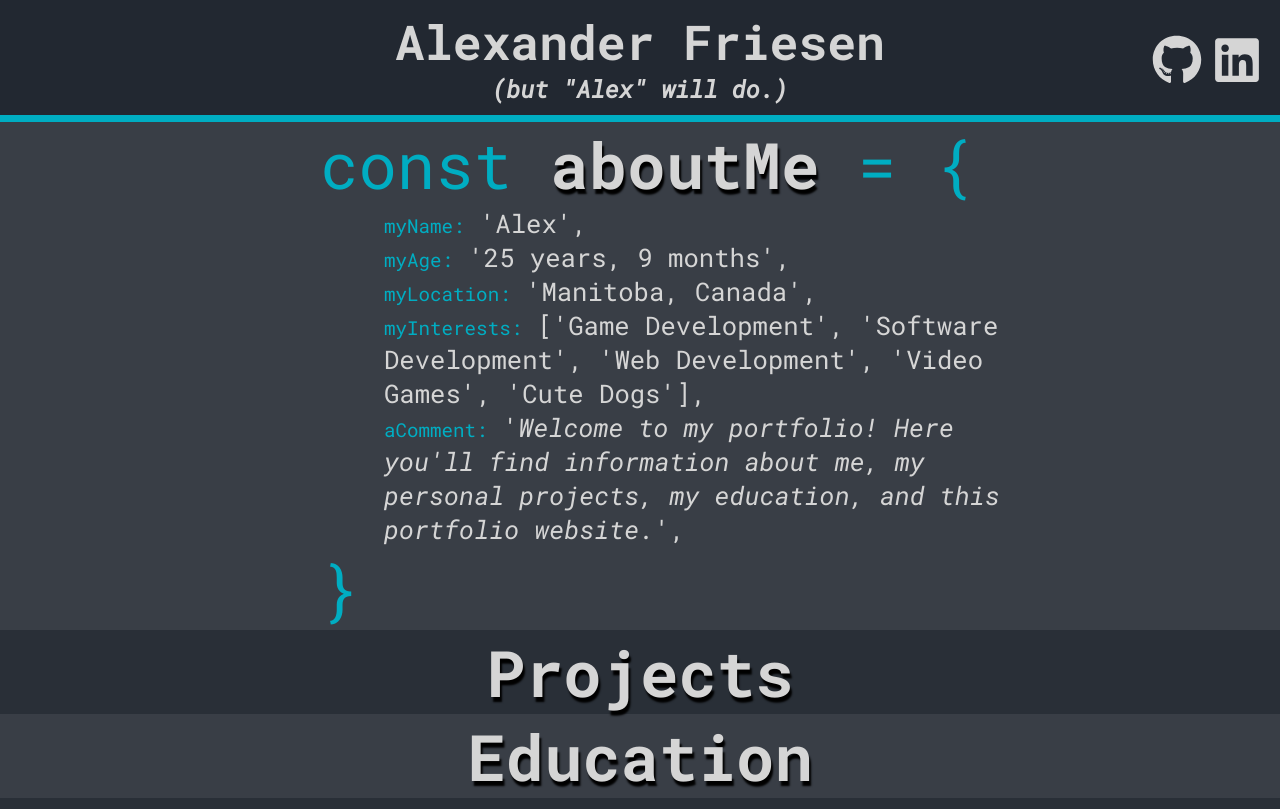
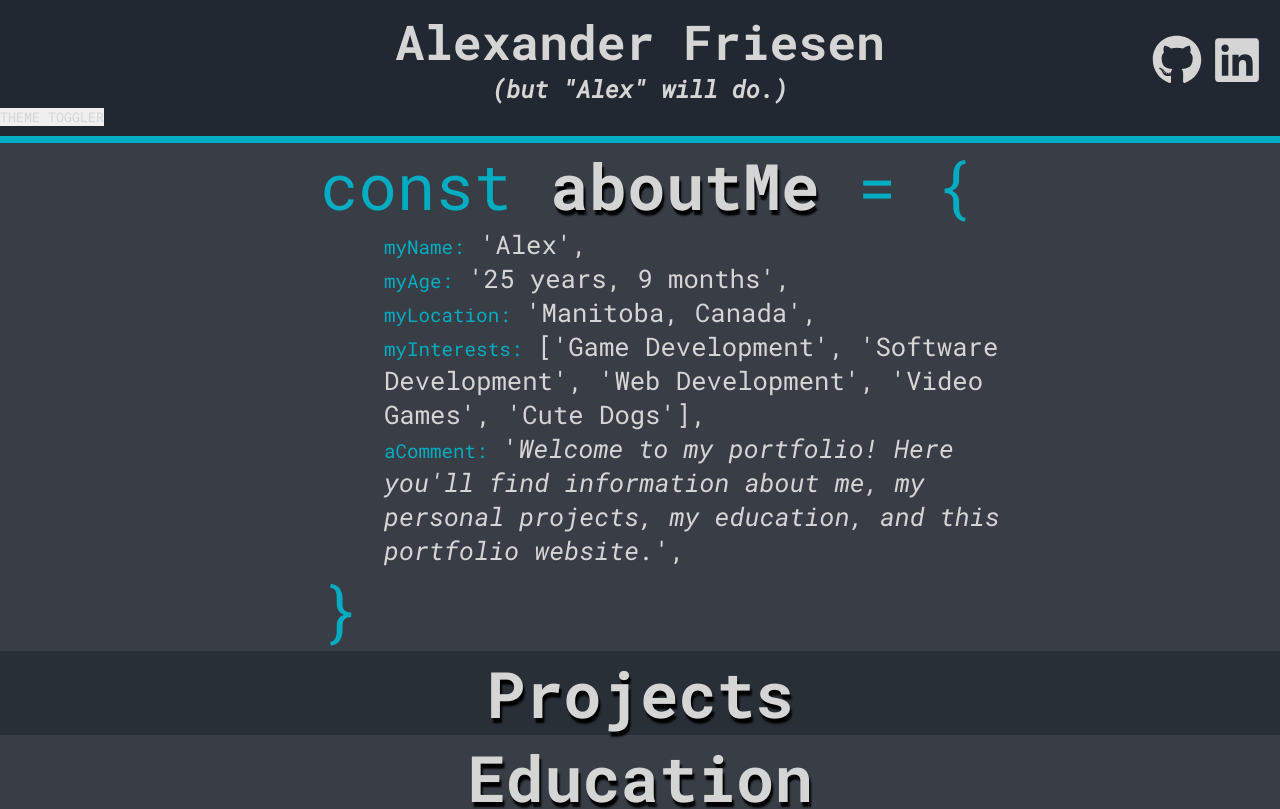
Before and after one commit to TritoLL/react-portfolio, a React (Create React App) app: page / in a window 1280 px wide. Shown: the top 809 px of the page. Built offline with nearby package versions, Linux system fonts and the light colour scheme.

Commit message:
add basics of theme switcher

```diff
--- a/src/App.js
+++ b/src/App.js
@@ -1,4 +1,4 @@
-import React from "react";
+import React, { useState } from "react";
 import { ThemeProvider } from "styled-components";
 import { lightTheme, darkTheme } from "./styles/themes";
 import { GlobalStyle } from "./styles/GlobalStyle";
@@ -12,13 +12,23 @@ import Home from "./pages/Home";
 import PageNotFound from "./pages/PageNotFound";
 
 function App() {
+    const [theme, setTheme] = useState("darkTheme");
+
+    const toggleTheme = () => {
+        theme === "darkTheme" ? setTheme("lightTheme") : setTheme("darkTheme");
+    };
+
     return (
-        <ThemeProvider theme={darkTheme}>
+        <ThemeProvider theme={theme === "darkTheme" ? darkTheme : lightTheme}>
             <GlobalStyle />
             <Router>
                 <Switch>
-                    <Route exact path="/" component={Home} />
-                    <Route path="/404" component={PageNotFound} />
+                    <Route exact path="/">
+                        <Home toggleTheme={toggleTheme} />
+                    </Route>
+                    <Route path="/404">
+                        <PageNotFound />
+                    </Route>
                     <Redirect to="/404" />
                 </Switch>
             </Router>
--- a/src/components/Header.js
+++ b/src/components/Header.js
@@ -1,7 +1,8 @@
 import React from "react";
 import IconLinks from "./IconLinks";
+import ThemeToggler from "./ThemeToggler";
 
-const Header = () => {
+const Header = ({ toggleTheme }) => {
     return (
         <header>
             <a href="#top" className="fake-link">
@@ -11,6 +12,7 @@ const Header = () => {
                 <i>(but "Alex" will do.)</i>
             </h2>
             <IconLinks />
+            <ThemeToggler toggleTheme={toggleTheme} />
         </header>
     );
 };
--- /dev/null
+++ b/src/components/ThemeToggler.js
@@ -0,0 +1,7 @@
+import React from "react";
+
+const ThemeToggler = ({ toggleTheme }) => {
+    return <button onClick={toggleTheme}>THEME TOGGLER</button>;
+};
+
+export default ThemeToggler;
--- a/src/pages/Home.js
+++ b/src/pages/Home.js
@@ -6,10 +6,10 @@ import Footer from "../components/Footer";
 import Header from "../components/Header";
 import Projects from "../components/Projects";
 
-const Home = () => {
+const Home = ({ toggleTheme }) => {
     return (
         <>
-            <Header />
+            <Header toggleTheme={toggleTheme} />
             <AboutMe />
             <Projects />
             <Education />
```
